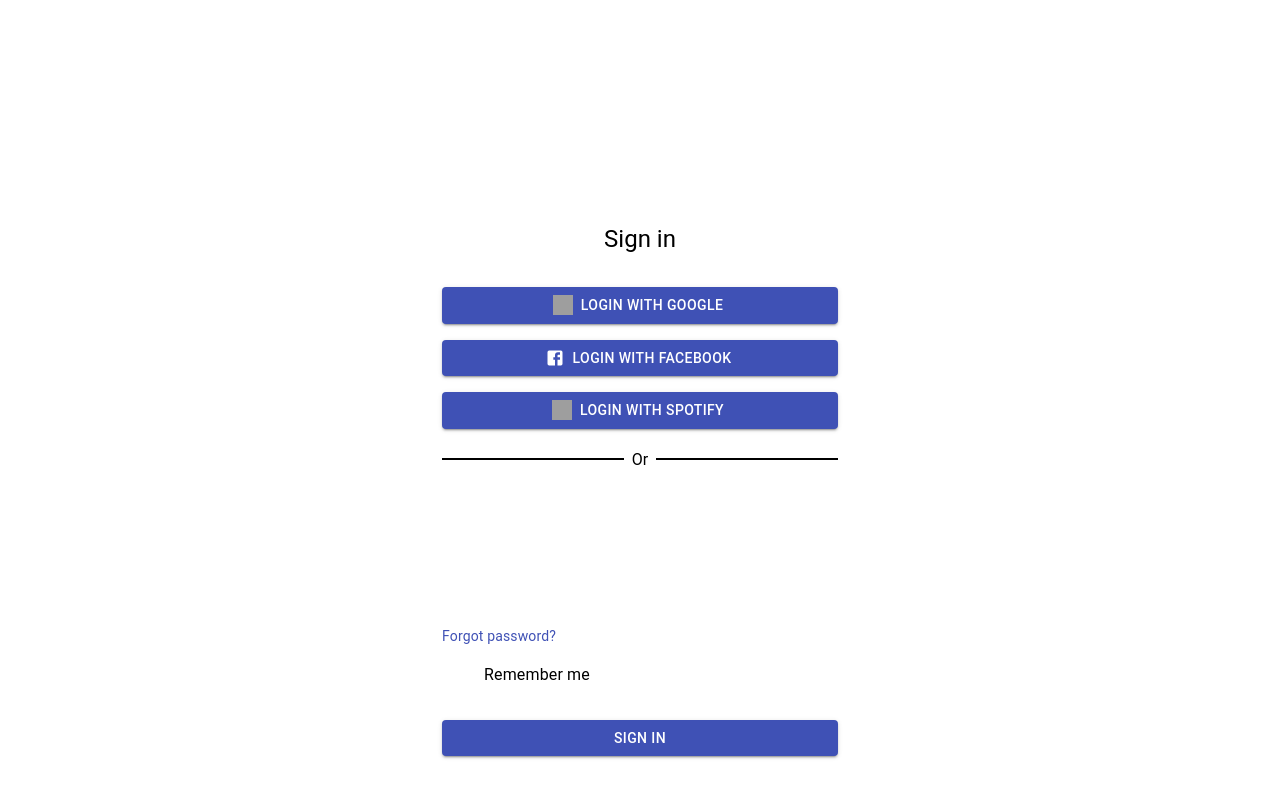
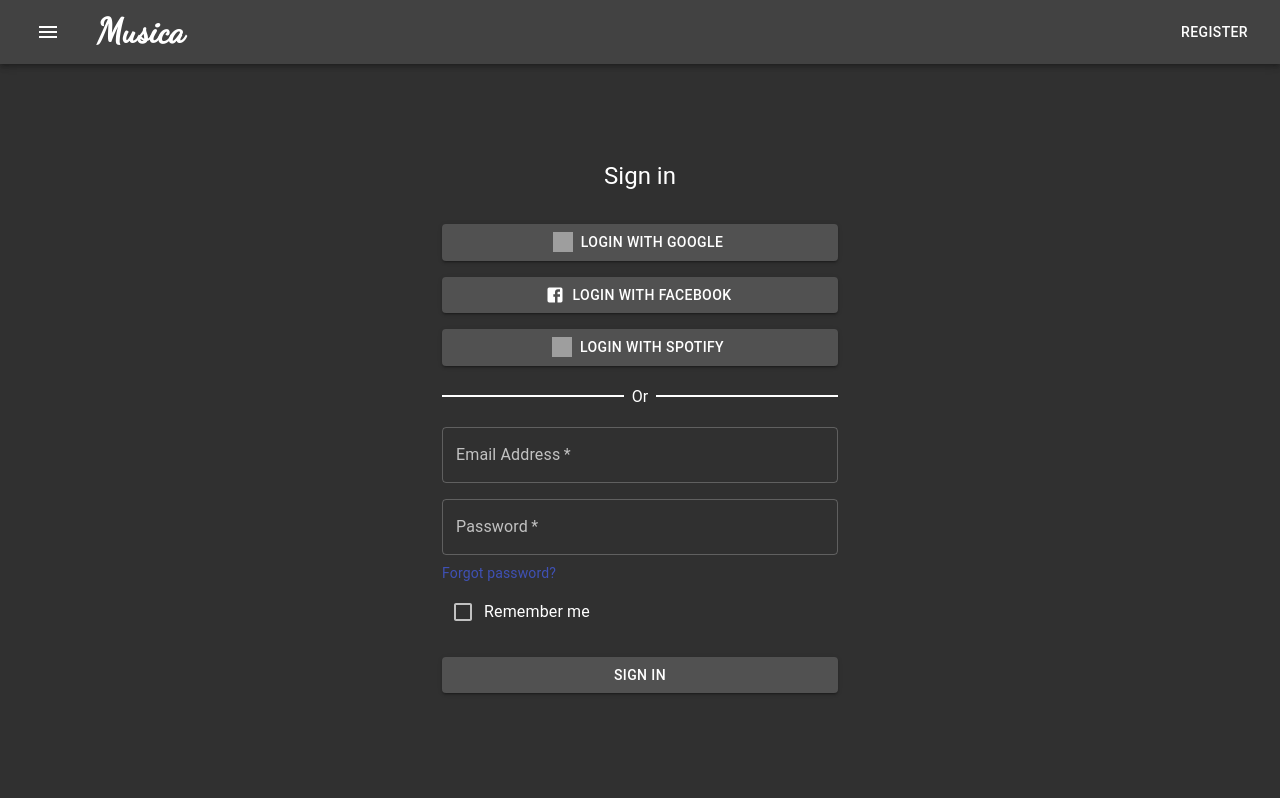
Before and after one commit to Neo945/Musica, a React (Create React App) app in the folder web-app/musica/: page /login in a window 1280 px wide. Built offline with nearby package versions, Linux system fonts and the light colour scheme; grey boxes are pictures that could not be loaded; a web font is replaced by a local one.

Commit message:
Improve: Theme for all the sample pages

```diff
--- a/web-app/musica/src/App.js
+++ b/web-app/musica/src/App.js
@@ -3,13 +3,28 @@
 import {Login,Navbar,Signup,LanguageSelect} from './components';
 import {BrowserRouter as Router,Switch,Route} from 'react-router-dom'
 import FormTest from './temp/form';
+import { makeStyles } from '@material-ui/core';
 
 function App() {
+  const classes = makeStyles(theme => ({
+    '@global': {
+      '#root': {
+        position: 'fixed',
+        top: 0,
+        left: 0,
+        right: 0,
+        bottom: 0,
+        backgroundColor: theme.palette.background.default,
+        color: theme.palette.text.primary,
+      },
+    },
+  }))();
   return (
+    <div>
     <Router>
-      {/* <Navbar/> */}
-      <div style={{height:"55px"}}>
-      </div>
+      <Navbar/>
+      {/* <div style={{height:"550px"}}> */}
+      {/* </div> */}
       <Switch>
         <Route path="/login">
           <Login/>
@@ -25,6 +40,7 @@
         </Route>
       </Switch>
     </Router>
+    </div>
   )
 }
 
--- a/web-app/musica/src/components/Navbar.js
+++ b/web-app/musica/src/components/Navbar.js
@@ -14,7 +14,10 @@
             fontFamily:"'Dancing Script', cursive",
             fontWeight:'bold',
             marginLeft:'25px'
-        }
+        },
+        navbar: {
+            backgroundColor: theme.palette.background.paper,
+        },
     }
 })
 
@@ -22,7 +25,7 @@
     const classes = useStyles();
     const [draw, setDraw] = useState(false);
     return (
-            <AppBar position="fixed">
+            <AppBar position="fixed" className={classes.navbar}>
                 <Toolbar>
                     <IconButton color="inherit" onClick={()=>{setDraw(true)}}>
                         <MenuIcon/>
--- a/web-app/musica/src/components/login.js
+++ b/web-app/musica/src/components/login.js
@@ -11,22 +11,25 @@
     flexDirection: 'column',
     alignItems: 'center',
   },
-  avatar: {
-    margin: theme.spacing(1),
-    backgroundColor: theme.palette.secondary.main,
-  },
   form: {
     width: '100%',
     marginTop: theme.spacing(1),
   },
   submit: {
     margin: theme.spacing(3, 0, 2),
-  },
+  backgroundColor: theme.palette.action.selected,
+  '&:hover':{
+    backgroundColor: theme.palette.action.hover,
+  },},
   remember: {
     margin: theme.spacing(1, 0, 0),
   },
   text:{
     margin: theme.spacing(1,0,1,0),
+    color: theme.palette.text.primary,
+    '&:active':{
+      color: theme.palette.text.secondary,
+    },
   }
 }});
 
--- a/web-app/musica/src/components/oauthButton.js
+++ b/web-app/musica/src/components/oauthButton.js
@@ -11,6 +11,10 @@
         },
         googleButton:{
           margin: theme.spacing(2,0,0,0),
+          backgroundColor: theme.palette.action.selected,
+          '&:hover':{
+            backgroundColor: theme.palette.action.hover,
+          },
         },
         buttonForm:{
           margin: theme.spacing(2,0,2,0),
--- a/web-app/musica/src/components/signup.js
+++ b/web-app/musica/src/components/signup.js
@@ -13,20 +13,25 @@
     flexDirection: 'column',
     alignItems: 'center',
   },
-  avatar: {
-    margin: theme.spacing(1),
-    backgroundColor: theme.palette.secondary.main,
-  },
   form: {
     width: '100%',
     marginTop: theme.spacing(1),
   },
   submit: {
-    margin: theme.spacing(3, 0, 2),
+    backgroundColor: theme.palette.action.selected,
+    '&:hover':{
+      backgroundColor: theme.palette.action.hover,
+    },width: '80%',
   },
-  remember: {
-    margin: theme.spacing(1, 0, 0),
-  },
+    btn: {
+      backgroundColor: theme.palette.action.selected,
+      '&:hover':{
+        backgroundColor: theme.palette.action.hover,
+      },
+    },
+    remember: {
+      margin: theme.spacing(1, 0, 0),
+    },
   textField:{
     margin: theme.spacing(1),
   },
@@ -67,7 +72,7 @@
             fullWidth
             variant="contained"
             color="primary"
-            className={classes.submit}
+            className={classes.btn}
           >
             Sign Up
           </Button>
@@ -106,7 +111,7 @@
           <Typography style={{color:"gray",fontSize:"0.75em"}}>
           * Sign Up Lorem ipsum dolor sit amet, consectetur adipiscing elit. Phasellus at dictum purus. Sed finibus mollis augue, ut congue est consequat rhoncus. Nullam eget ultrices velit.
         </Typography>
-          <Container style={{display:'flex'}}>
+          <Container style={{display:'flex', justifyContent:'space-around',width:"100%"}}>
         <IconButton aria-label="back" onClick={() => params.fun(0)}>
           <ArrowBackIosIcon />
         </IconButton>
@@ -114,7 +119,7 @@
             fullWidth
             variant="contained"
             color="primary"
-            className={'submit'}
+            className={'submit ' + classes.submit}
             onClick={() => params.fun(2)}
           >
             Continue
@@ -159,14 +164,28 @@
             control={<Checkbox value="remember" color="primary" />}
             label="Remember me"
           />
+        {/* <Button
+            fullWidth
+            variant="contained"
+            color="primary"
+            className={'submit ' + classes.submit}
+          >
+            Save
+          </Button> */}
+          <Container style={{display:'flex', justifyContent:'space-around',width:"100%"}}>
+        <IconButton aria-label="back" onClick={() => params.fun(1)}>
+          <ArrowBackIosIcon />
+        </IconButton>
         <Button
             fullWidth
             variant="contained"
             color="primary"
-            className={'submit'}
+            className={'submit ' + classes.submit}
+            // onClick={() => params.fun()}
           >
             Save
           </Button>
+        </Container>
 
     </Container>
   );
--- a/web-app/musica/src/index.css
+++ b/web-app/musica/src/index.css
@@ -13,7 +13,7 @@
   .seperator::after {
     content: '';
     flex: 1;
-    border-bottom: 2px solid #000;
+    border-bottom: 2px solid rgb(255, 255, 255);
   }
 
   .seperator:not(:empty)::before {
```
